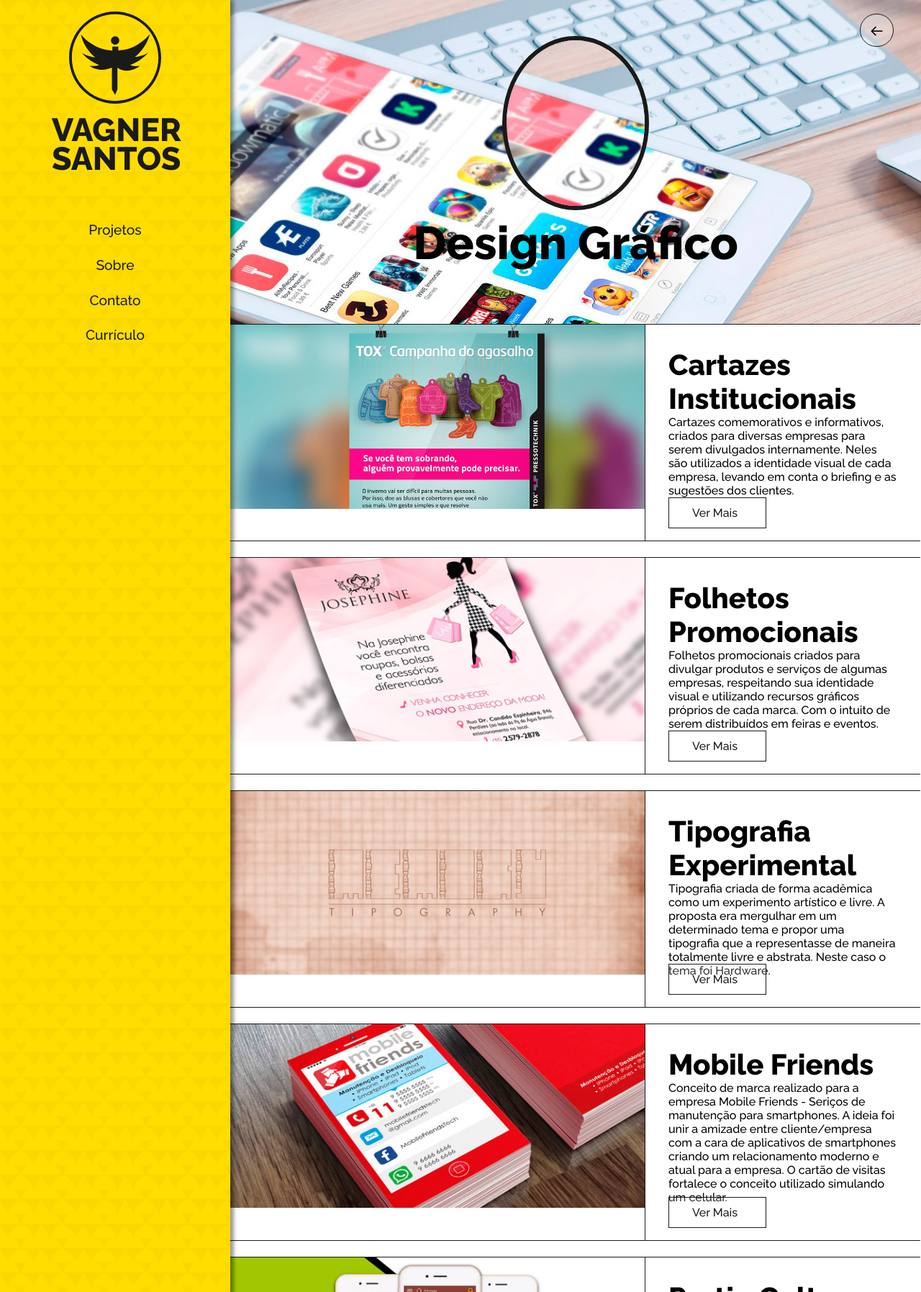
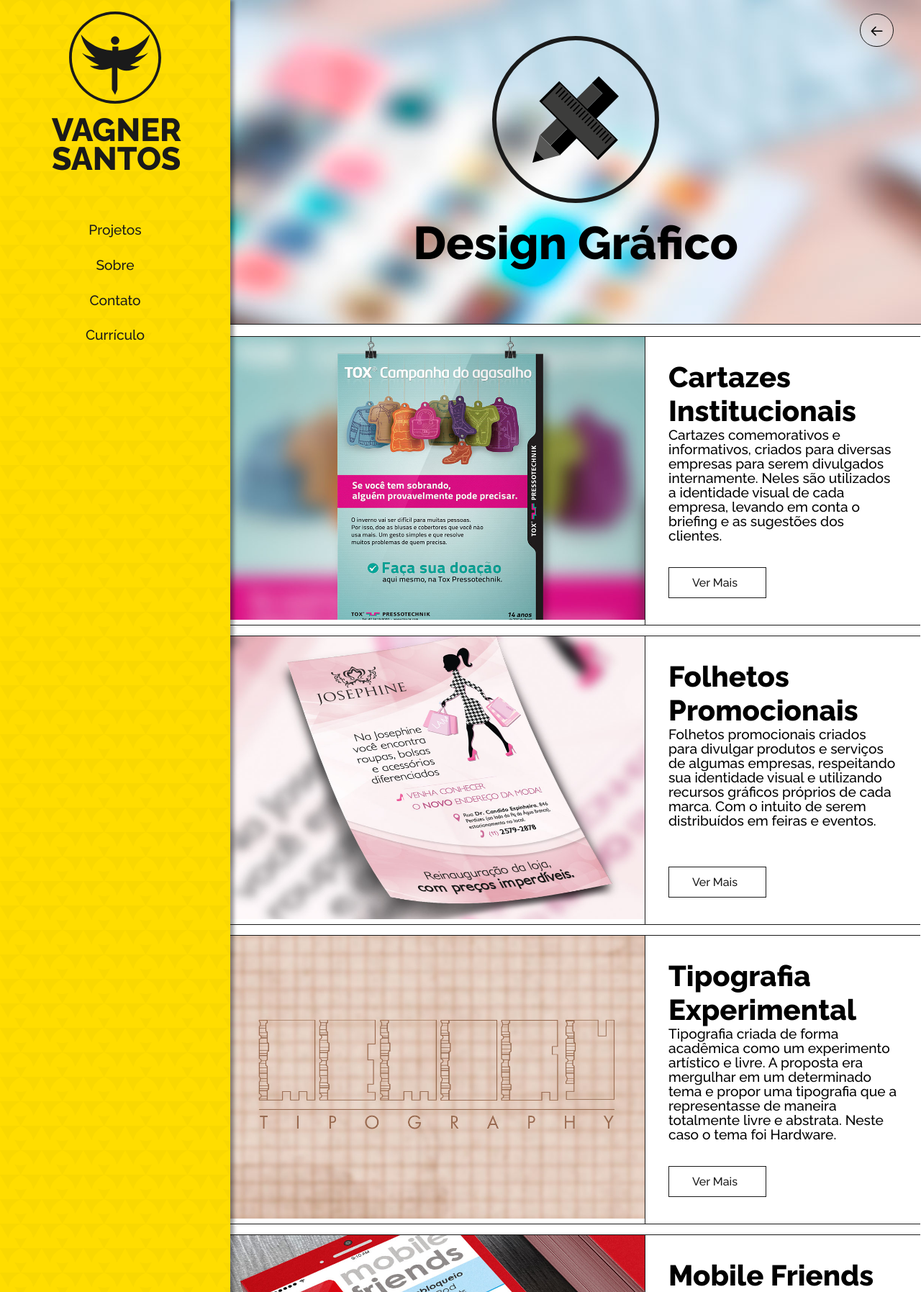
Before and after one commit to vagfsantos/portfolio-design, a PHP site: page /design.php in a window 1280 px wide. Shown: the top 1795 px of the page at 72% size. Run offline with PHP 8.4, Linux system fonts and the light colour scheme.

Commit message:
Atualização na lista de projetos, imagens e layout
Altereção dos banner da lista de projetos, mudando formato e tamanhos, disposição e layout. Retirada do efeito parallax no cabecalho da lista e adição de icone da seção design

```diff
--- a/css/lista-projetos.css
+++ b/css/lista-projetos.css
@@ -1,6 +1,7 @@
 /* PAGINAS - BACKGROUND FOTO DE CAPA DA SEÇÃO*/
 #header_design{
 	background: url('../imagens/fotos/design/_capa/design.jpg');
+	border-bottom: 1px solid #1a1a1a;
 }
 
 
@@ -13,13 +14,9 @@ header.categoria_header{
 	position:relative;
 }
 
-header.categoria_header img{
-	margin-left: -100px;
-}
-
 header.categoria_header .thumbnail-secao{
-	width: 20%;
-    height: 230px;
+	width: 220px;
+    height: 220px;
     position: relative;
     left: 0;
     right: 0;
@@ -33,6 +30,15 @@ header.categoria_header .thumbnail-secao{
 .thumbnail-secao:hover{
 	transform: scale(1.05);
 	border: 6px solid #ffdd00;
+}
+
+.thumbnail-secao img{
+	width: 120px;
+    height: 120px;
+    position: absolute;
+    left: 0; right: 0;
+	top: 0; bottom: 0;
+	margin: auto;
 }
 
 header.categoria_header h1{
@@ -49,10 +55,6 @@ header.categoria_header h1{
 	perspective: 100px;
 }
 
-header.categoria_header:hover h1{
-	top:295px;
-}
-
 header.categoria_header a{
 	position: absolute;
 	right: 2em;
@@ -64,13 +66,15 @@ header.categoria_header a{
 
 section.lista_projetos{
 	width: 100%;
-	height: 300px;
-	margin-bottom: 1.5em;
+	height: 400px;
+	margin-top: 1em;
 }
 
-section.lista_projetos:last-child{
-	margin-bottom: 0;
+section.lista_projetos p{
+	line-height: 20px;
+    font-size: 1.2em;
 }
+
 
 section.lista_projetos div:nth-child(1){
 	overflow: hidden;
@@ -84,7 +88,7 @@ section.lista_projetos div:nth-child(1){
 section.lista_projetos div:nth-child(1) img{
 	width: 100%;
 	perspective: 1px;
-	transition: transform .3s;
+	transition: transform .2s;
 }
 
 section.lista_projetos div:nth-child(2){
@@ -94,7 +98,7 @@ section.lista_projetos div:nth-child(2){
 	float:left;
 	border: 1px solid #1a1a1a;
 	position: relative;
-	    border-right: 0;
+	border-right: 0;
 }
 
 section.lista_projetos div:nth-child(2) a{
@@ -103,40 +107,6 @@ section.lista_projetos div:nth-child(2) a{
 	width: 70px;
 }
 
-section.lista_projetos:hover div:nth-child(2) a{
-	background: #ffdd00;
-	color: #1a1a1a;
-	border: 1px solid #ffdd00;
-}
-
-section.lista_projetos div:nth-child(2) a:hover{
-	background: #1a1a1a;
-	color: #ffdd00;
-	border: 1px solid #fff;
-}
-
-section.lista_projetos:hover header h1{
-	color:#ffdd00;
-}
-
-section.lista_projetos:hover{
-	background:#1a1a1a;
-}
-section.lista_projetos:hover p{
-	color:#fff;
-}
-
 section.lista_projetos:hover div:nth-child(1) img{
 	transform: translateY(-15px);
 }
-
-header.categoria_header{
-	perspective: 1px;
-}
-
-section.lista_projetos header h1,
-section.lista_projetos p,
-section.lista_projetos{
-	transition-property: background, color;
-	transition: .5s;
-}
--- a/projetos/design.php
+++ b/projetos/design.php
@@ -4,9 +4,9 @@
 
 <header id="header_design" class="categoria_header">
 	<div class="thumbnail-secao">
-		<img id="imgParalax" src="imagens/fotos/design/_capa/design.jpg"/>
+		<img src="imagens/fotos/design/_capa/thumbnail-01.svg"/>
 	</div>
-	<h1 id="tituloParalax">Design Gráfico</h1>
+	<h1>Design Gráfico</h1>
 	<a id="volta_home" class="setas" href="index.php">&#xe094</a>
 </header>
 
```
Also changed, not shown: imagens/fotos/design/_capa/design.jpg, imagens/fotos/design/_capa/thumbnail-01.svg (added), imagens/lista/cartaz.jpg, imagens/lista/folhetos.jpg, imagens/lista/memory.jpg, imagens/lista/mobile-friend.jpg, imagens/lista/partiu-cultura.jpg, imagens/lista/quem-da-menos.jpg, imagens/lista/r-consultoria.jpg, imagens/lista/wtt.jpg.
